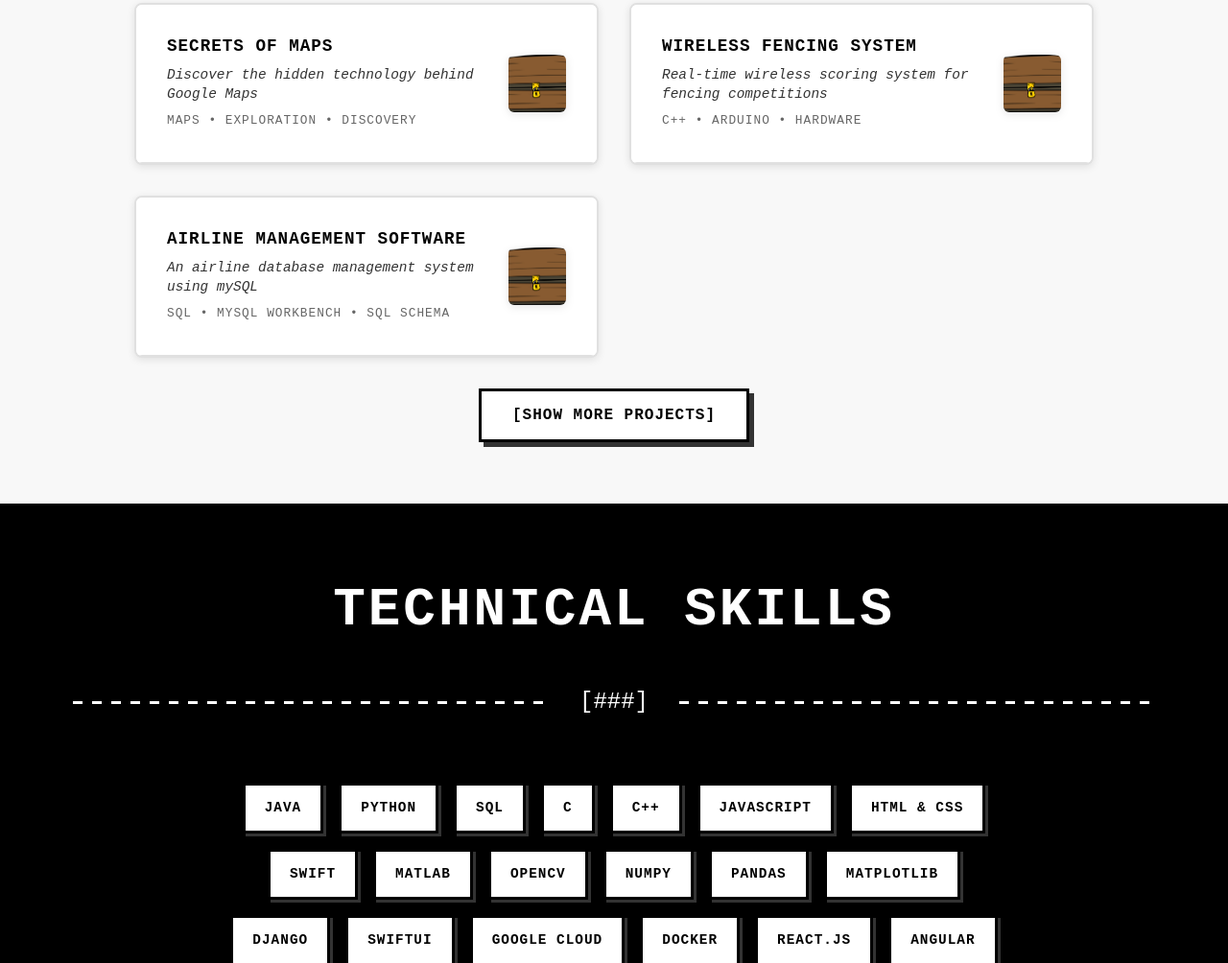
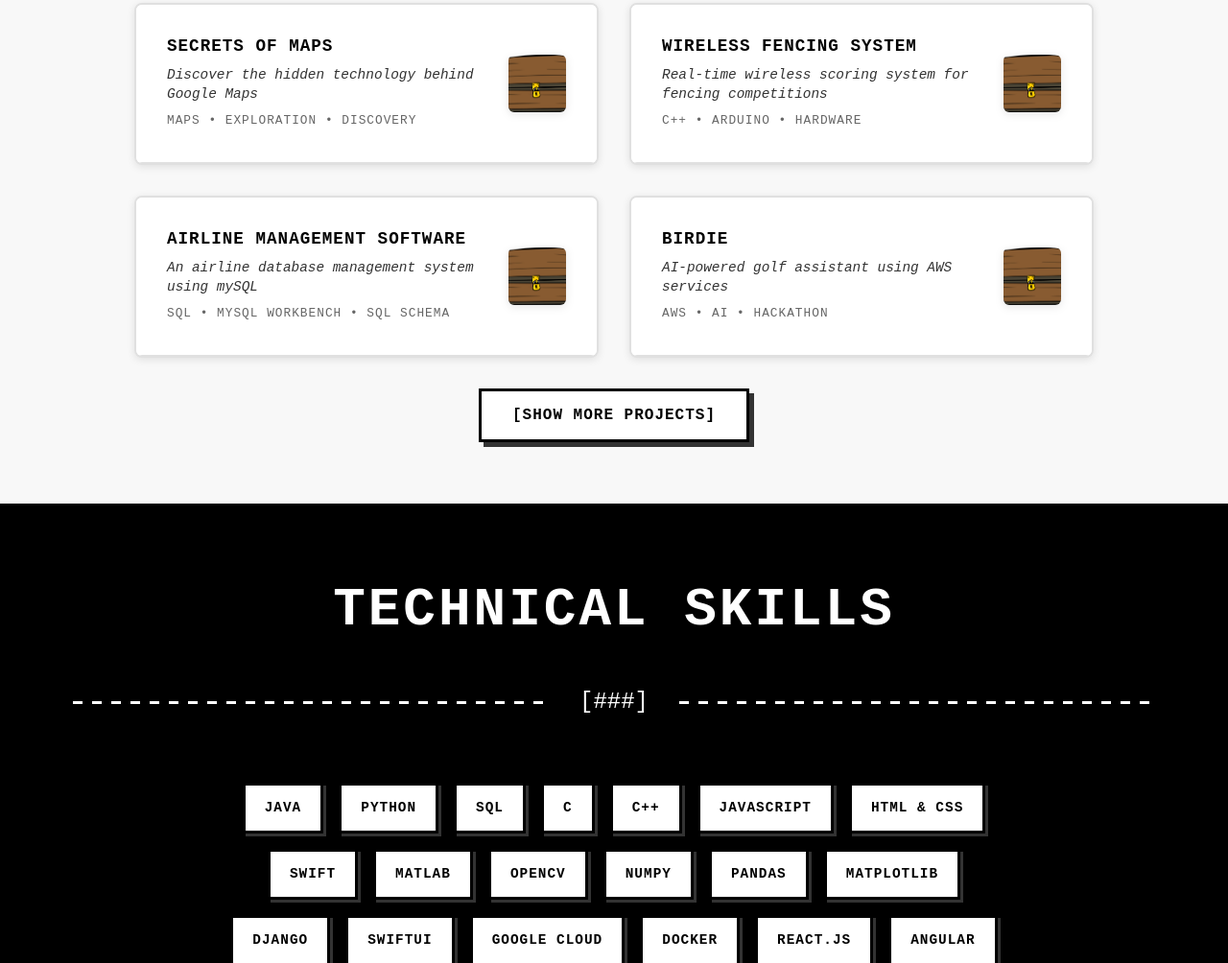
Before and after one commit to Adas4044/Adas4044.github.io, a website: page index.html in a window 1280 px wide. Shown: the part 2925-3929 px from the top of the page at 96% size. Drawn offline with Linux system fonts and the light colour scheme.

Commit message:
4 projects showing by default

```diff
--- a/index.html
+++ b/index.html
@@ -252,7 +252,7 @@
                     </div>
                 </div>
 
-                <div class="project-card hidden-project" data-collapsed="true">
+                <div class="project-card" data-collapsed="true">
                     <div class="project-header" onclick="toggleProject(this)">
                         <div class="project-preview-info">
                             <div class="project-title-overlay">
```
